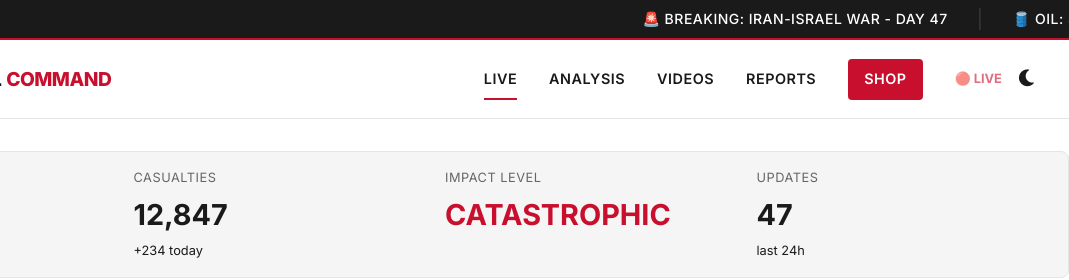
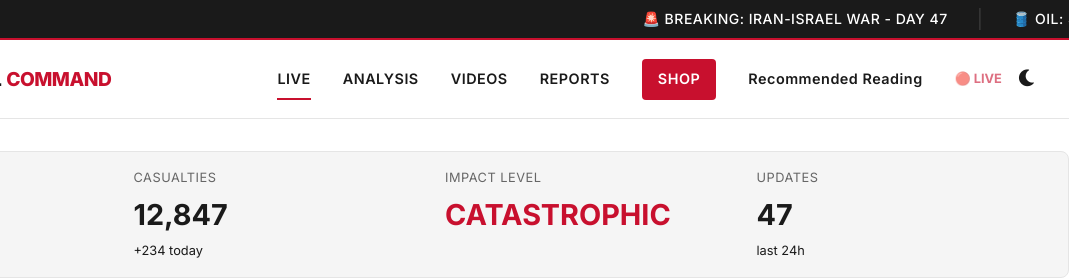
Before and after one commit to acquayeisaacmcdonald-bit/geopolitical, a website: page src/index.html in a window 1280 px wide. Shown: the top 280 px of the page, 211-1280 px from the left. Drawn offline with Linux system fonts and the light colour scheme.

Commit message:
Update index.html

```diff
--- a/src/index.html
+++ b/src/index.html
@@ -45,6 +45,7 @@
 <a href="/videos.html">VIDEOS</a>
 <a href="/reports.html">REPORTS</a>
 <a href="#shop" class="nav-shop">SHOP</a>
+<a href="/geopolitics-reading-list.html">Recommended Reading</a>
             <div class="nav-right">
                 <span class="live-indicator">🔴 LIVE</span>
                 <button class="theme-toggle" id="themeToggle">
```
